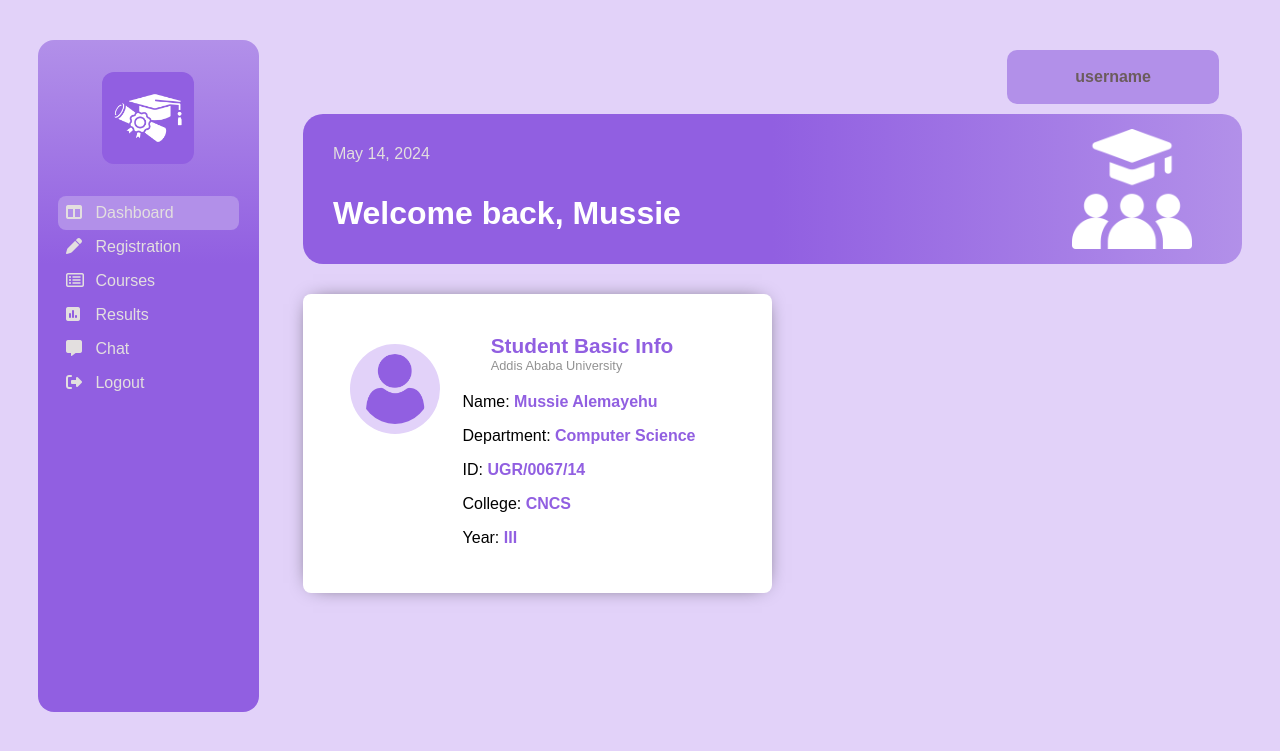
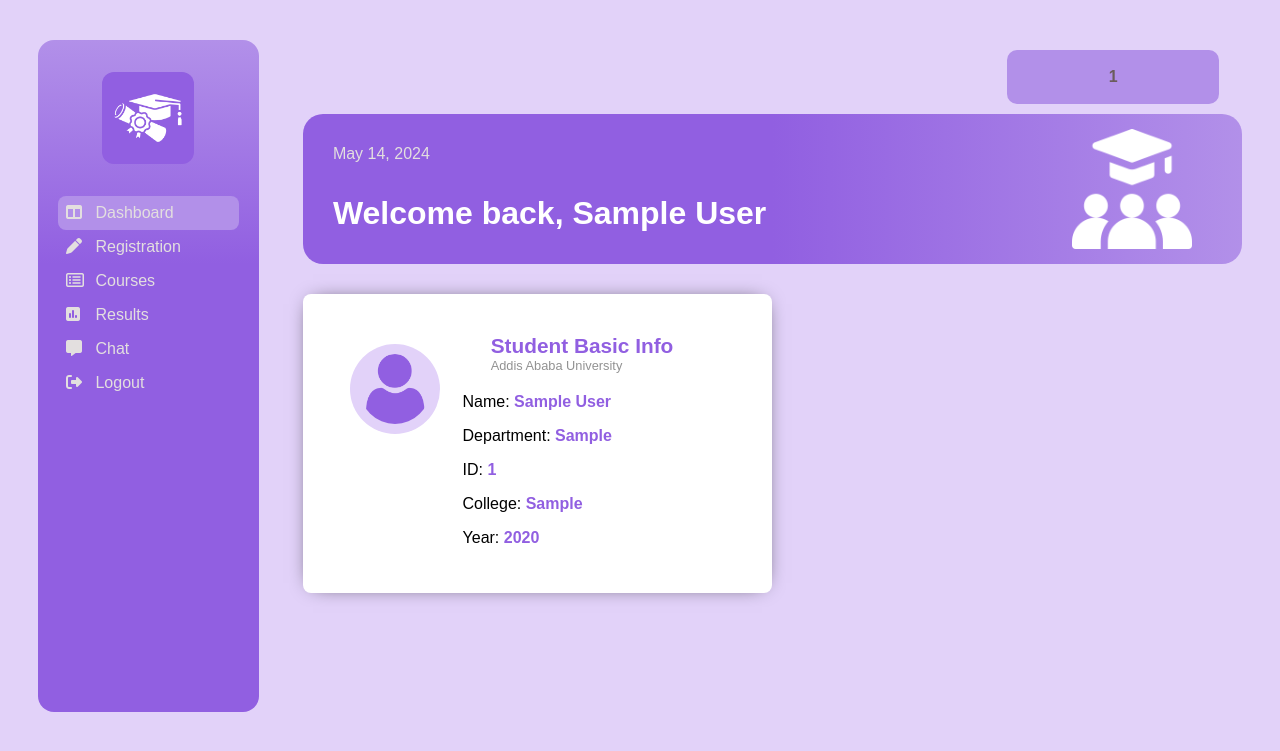
Before and after one commit to mussie-alemayehu/student-portal, a PHP site: page / in a window 1280 px wide. Shown: the top 751 px of the page. Run offline with PHP 8.4, Linux system fonts and the light colour scheme; the visitor is signed in with stand-in values (Sample User, id 1); tables that the repository leaves empty or names only in its code hold one stand-in row (values such as "Sample post"); some libraries are stand-ins or nearby versions.

Commit message:
dynamically set dashboard data

```diff
--- a/auth/signup.php
+++ b/auth/signup.php
@@ -1,5 +1,4 @@
-<?php include 'header.php'
-?>
+<?php include 'header.php'?>
 
 <?php
 session_start();
--- a/dashboard/dashboard.php
+++ b/dashboard/dashboard.php
@@ -1,9 +1,39 @@
+<?php
+$user_id = $_SESSION["user_id"];
+
+// check if session is already started and start a new one if not started
+if (session_status() == PHP_SESSION_NONE) {
+    session_start();
+}
+
+// check if connection exists and create one if it doesn't
+if (!$conn) {
+    require_once "../connection.php";
+}
+
+// prepare a sql statement to get full information about the logged in user
+$query = "SELECT * FROM student_info WHERE student_id = ?";
+$stmt = $conn->prepare($query);
+$stmt->bind_param("s", $user_id);
+
+if ($stmt->execute()) {
+    $result = $stmt->get_result()->fetch_assoc();
+    $full_name = $result["full_name"];
+    $department = $result["department"];
+    $college = $result["college"];
+    $year = $result["year"];
+}
+
+$stmt->close();
+$conn->close();
+?>
+
 <div class="profile">
-    <p>username</p>
+    <p><?php echo $user_id; ?></p>
 </div>
 <div class="welcome-banner">
-    <p class="date-time">May 14, 2024</p>
-    <p class="welcome-message">Welcome back, Mussie</p>
+    <p class="date-time"><?php echo date('F j, Y') ?></p>
+    <p class="welcome-message">Welcome back, <?php echo $full_name; ?></p>
     <img src="education.png" alt="education icon">
 </div>
 <div class="profile-info">
@@ -18,21 +48,21 @@
     <?php
     // obtain the student information data from the database and initialize
     $data = [
-        ['title' => 'Name', 'info' => 'Mussie Alemayehu'],
-        ['title' => 'Department', 'info' => 'Computer Science'],
-        ['title' => 'ID', 'info' => 'UGR/0067/14'],
-        ['title' => 'College', 'info' => 'CNCS'],
-        ['title' => 'Year', 'info' => 'III'],
+        ['title' => 'Name', 'info' => $full_name],
+        ['title' => 'Department', 'info' => $department],
+        ['title' => 'ID', 'info' => $user_id],
+        ['title' => 'College', 'info' => $college],
+        ['title' => 'Year', 'info' => $year],
     ];
 
     // display the information obtained
     foreach ($data as ['title' => $title, 'info' => $info]) {
-        echo "
-                    <p>
-                        <span class=\"title\">$title: </span>
-                        <span class=\"info\">$info</span>
-                    </p>
-                    ";
+        ?>
+        <p>
+            <span class="title"><?php echo $title ?>: </span>
+            <span class="info"><?php echo $info ?></span>
+        </p>
+        <?php
     }
     ?>
 
```
Also changed, not shown: index.php (+25 -6 lines).
